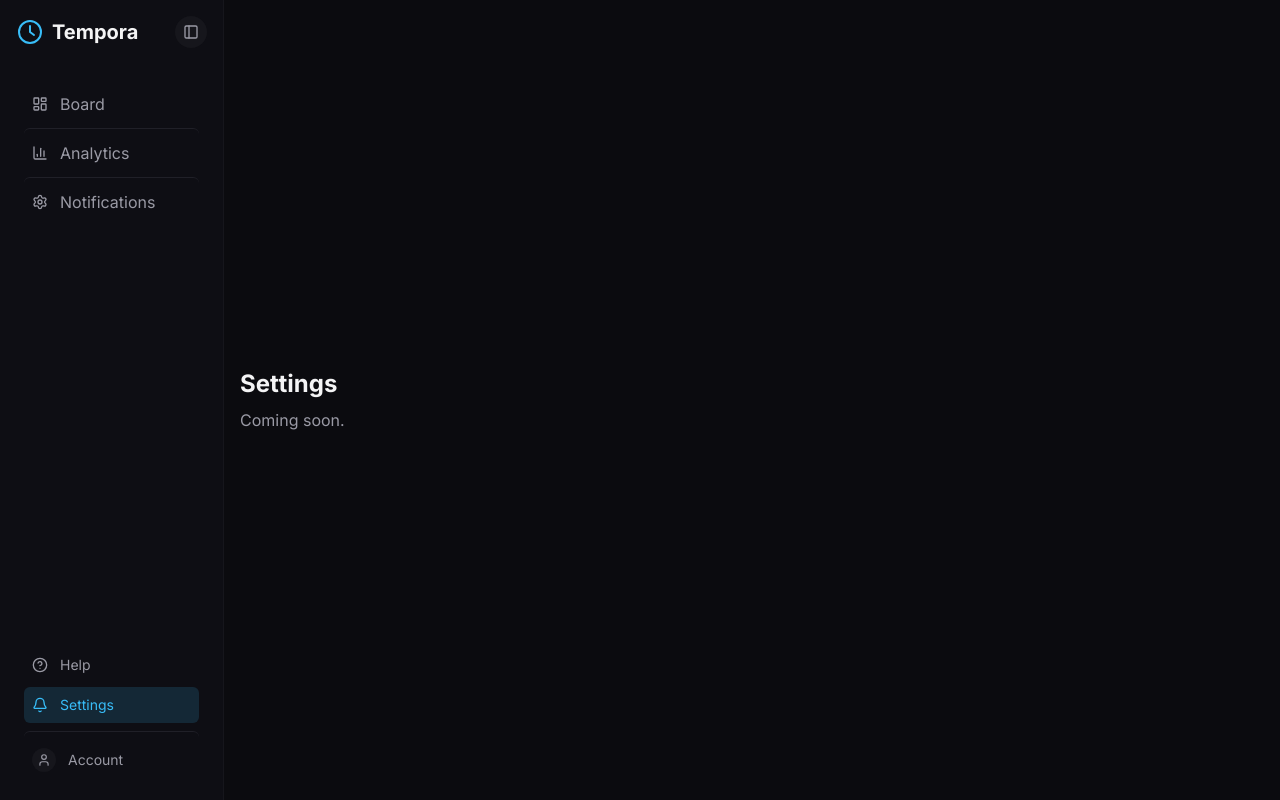
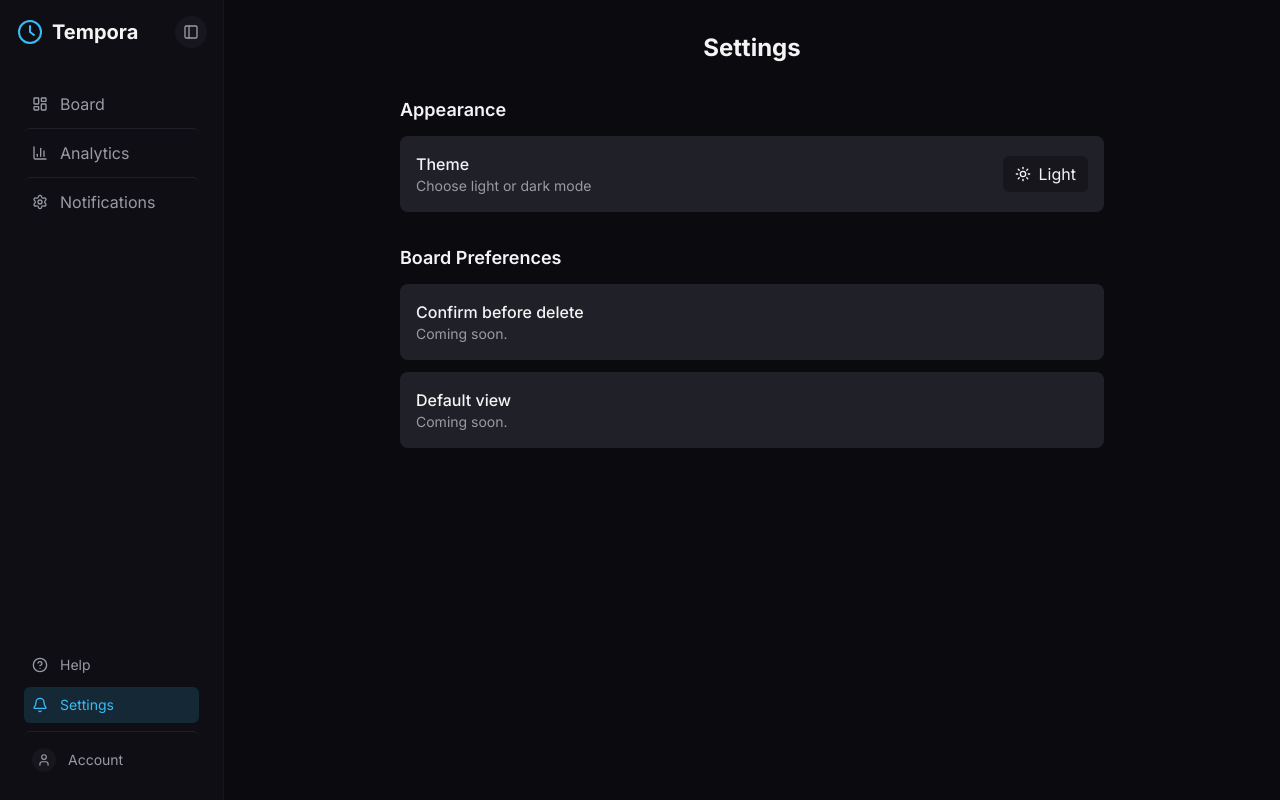
Before and after one commit to ezginy/tempora, a React (Vite) app in the folder frontend/: page /settings in a window 1280 px wide. Built offline with nearby package versions, Linux system fonts and the light colour scheme; no server answers.

Commit message:
feat(frontend): polish and build settings page with placeholders
- Build Settings page with appearance and board preference placeholders
- Center the titles of pages

```diff
--- a/frontend/src/pages/Analytics.tsx
+++ b/frontend/src/pages/Analytics.tsx
@@ -48,7 +48,7 @@ function Analytics() {
 
   return (
     <div className="p-4 text-text-primary bg-surface-page flex flex-col flex-1 h-screen">
-      <h1 className="text-2xl font-bold mb-8">Analytics</h1>
+      <h1 className="text-2xl font-bold mb-8 text-center">Analytics</h1>
       <h2 className="text-lg font-semibold mb-3">
         Estimated vs Actual Duration
       </h2>
--- a/frontend/src/pages/Board.tsx
+++ b/frontend/src/pages/Board.tsx
@@ -157,15 +157,11 @@ function Board() {
 
   return (
     <DndContext sensors={sensors} onDragEnd={handleDragEnd}>
-      <div className="p-4 flex flex-col gap-6 bg-surface-page min-h-screen flex-1 overflow-x-hidden">
-        {isLoading && (
-          <p className="text-text-primary text-right w-full">
-            Loading tasks...
-          </p>
-        )}
-        {error && (
-          <p className="text-priority-high text-right w-full">{error}</p>
-        )}
+      <div className="p-4 flex flex-col gap-6 text-text-primary bg-surface-page min-h-screen flex-1 overflow-x-hidden">
+        <h1 className="text-2xl font-bold -mb-4 text-center">Board</h1>
+
+        {isLoading && <p className="text-text-primary">Loading tasks...</p>}
+        {error && <p className="text-priority-high">{error}</p>}
 
         <button
           onClick={() => {
--- a/frontend/src/pages/Settings.tsx
+++ b/frontend/src/pages/Settings.tsx
@@ -1,8 +1,43 @@
+import { useState } from "react";
+import { Sun, Moon } from "lucide-react";
+
 function Settings() {
+  const [isDarkMode, setIsDarkMode] = useState(true);
+
   return (
-    <div className="p-4 text-text-primary bg-surface-page flex flex-col justify-center flex-1 h-screen">
-      <h1 className="text-2xl font-bold">Settings</h1>
-      <p className="text-text-muted mt-2">Coming soon.</p>
+    <div className="p-4 md:p-8 mx-auto flex flex-col flex-1 h-screen md:max-w-3xl text-text-primary bg-surface-page">
+      <h1 className="text-2xl font-bold mb-8 text-center">Settings</h1>
+
+      <section className="mb-8">
+        <h2 className="text-lg font-semibold mb-3">Appearance</h2>
+        <div className="flex items-center justify-between p-4 rounded-lg bg-surface-card">
+          <div>
+            <p className="font-medium">Theme</p>
+            <p className="text-sm text-text-muted">Choose light or dark mode</p>
+          </div>
+          <button
+            onClick={() => setIsDarkMode(!isDarkMode)}
+            className="flex items-center gap-2 px-3 py-1.5 rounded-md bg-surface-column text-text-primary"
+          >
+            {isDarkMode ? <Sun size={16} /> : <Moon size={16} />}
+            {isDarkMode ? "Light" : "Dark"}
+          </button>
+        </div>
+      </section>
+
+      <section>
+        <h2 className="text-lg font-semibold mb-3">Board Preferences</h2>
+        <div className="flex flex-col gap-3">
+          <div className="p-4 rounded-lg bg-surface-card">
+            <p className="font-medium">Confirm before delete</p>
+            <p className="text-sm text-text-muted">Coming soon.</p>
+          </div>
+          <div className="p-4 rounded-lg bg-surface-card">
+            <p className="font-medium">Default view</p>
+            <p className="text-sm text-text-muted">Coming soon.</p>
+          </div>
+        </div>
+      </section>
     </div>
   );
 }
```
